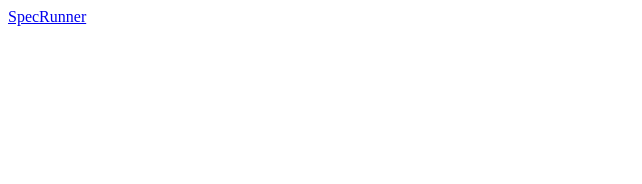
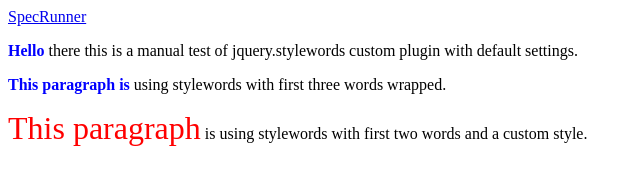
Before and after one commit to danielabar/jasmine-tuts, a website: page index.html in a window 1280 px wide. Shown: the whole page, without its empty margins (0-642 px from the left). Drawn offline with Linux system fonts and the light colour scheme.

Commit message:
manual testing plugin

```diff
--- a/index.html
+++ b/index.html
@@ -5,8 +5,31 @@
     <title>Jasmine Testing Example</title>
     <meta name="description" content="">
     <meta name="viewport" content="width=device-width, initial-scale=1.0">
+    <style>
+      .stylewords {
+        color: blue;
+        font-weight: bold;
+      }
+      .custom {
+        color: red;
+        font-size: 2em;
+      }
+    </style>
   </head>
   <body>
     <a href="SpecRunner.html">SpecRunner</a>
+    <p id="default">Hello there this is a manual test of jquery.stylewords custom plugin with default settings.</p>
+    <p id="firstthree">This paragraph is using stylewords with first three words wrapped.</p>
+    <p id="custom">This paragraph is using stylewords with first two words and a custom style.</p>
+    <script src="bower_components/jquery/dist/jquery.js"></script>
+    <script src="src/jquery.stylewords.js"></script>
+
+    <script>
+      $('p#default').stylewords();
+      $('p#firstthree').stylewords(3);
+      $('p#custom').stylewords(2, {
+        'class': 'custom'
+      });
+    </script>
   </body>
 </html>
--- a/src/jquery.stylewords.js
+++ b/src/jquery.stylewords.js
@@ -8,7 +8,11 @@
       var el = $(this);
       el.html(function() {
         var words = el.text().split(' ');
-        var wrapper = $(config.tag).text(words.splice(0, numwords).join(' '));
+        var wrapOpts = {
+          'class': config['class']
+        };
+
+        var wrapper = $(config.tag, wrapOpts).text(words.splice(0, numwords).join(' '));
         wrapper = $('<div>').append(wrapper).html();
         return [wrapper].concat(words).join(' ');
       });
```
Also changed, not shown: spec/jquery.stylewordsSpec.js (+6 -1 lines).
